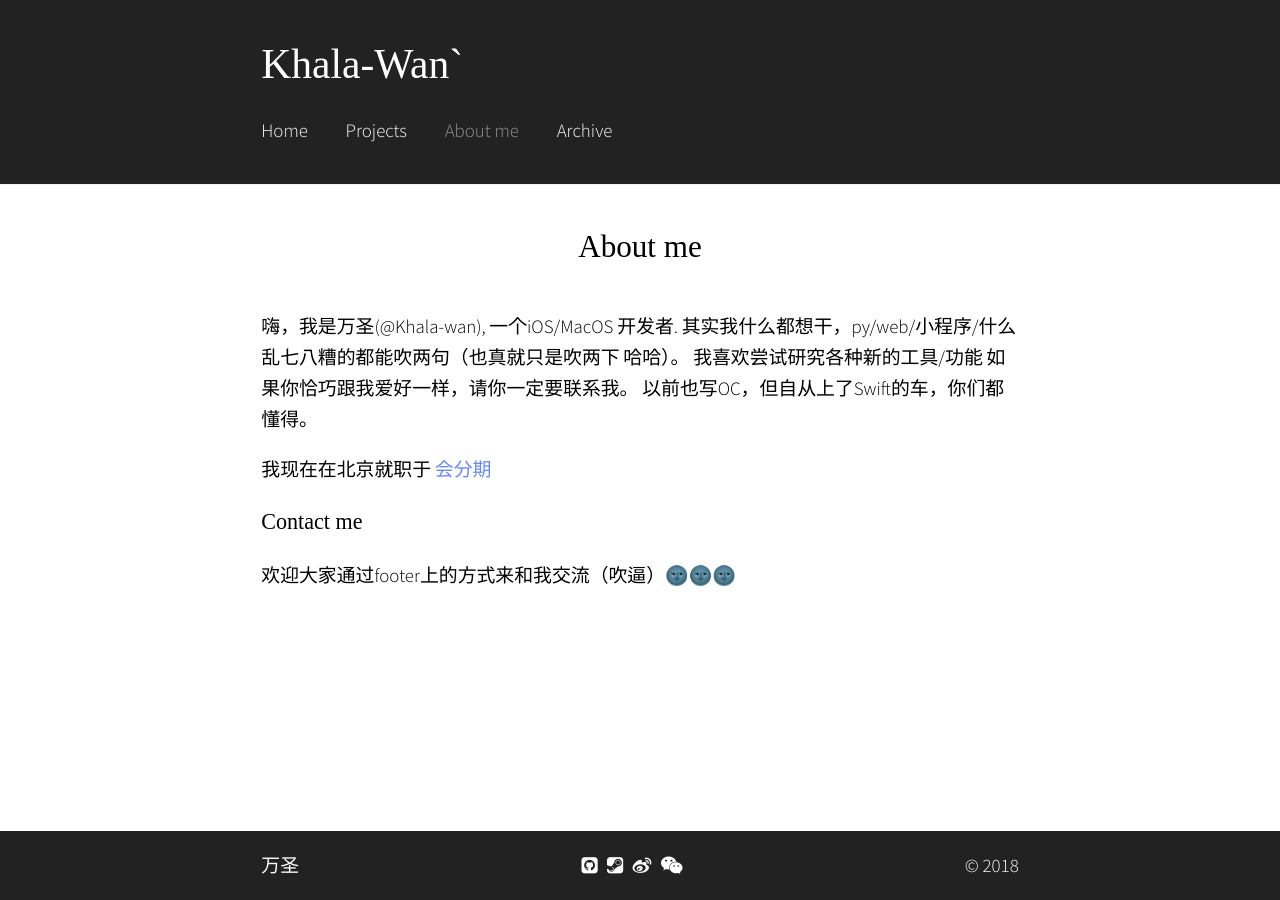
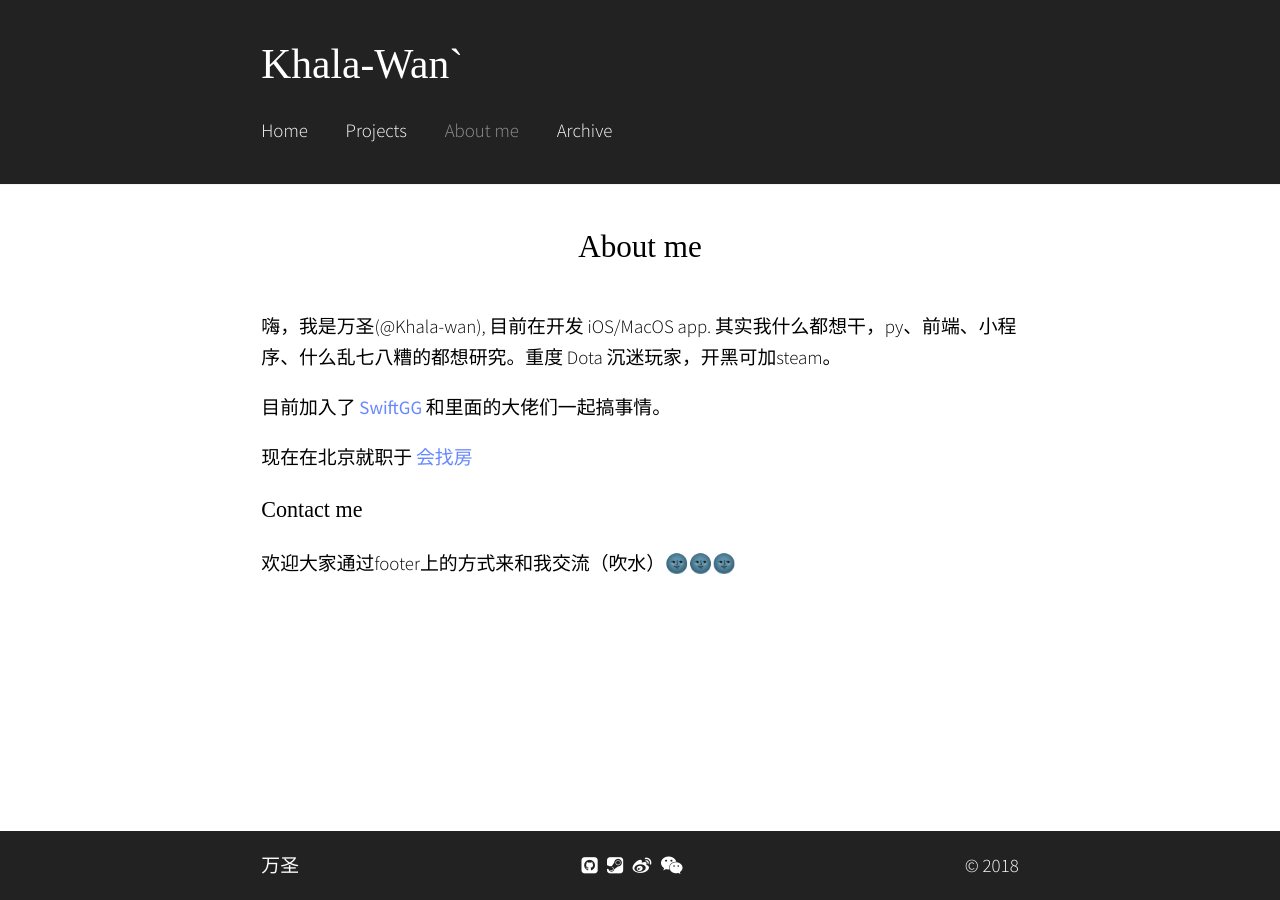
Before and after one commit to Khala-wan/Khala-wan.github.io, a Jekyll site: the page built from about.md, in a window 1280 px wide. Built offline with Jekyll 4.4.1, drawn with Linux system fonts in a browser that asks for light colours; some web fonts are replaced.

Commit message:
update about

```diff
--- a/about.md
+++ b/about.md
@@ -2,12 +2,12 @@
 title:  About me
 ---
 
-嗨，我是万圣(@Khala-wan), 一个iOS/MacOS 开发者. 其实我什么都想干，py/web/小程序/什么乱七八糟的都能吹两句（也真就只是吹两下 哈哈）。
-我喜欢尝试研究各种新的工具/功能 如果你恰巧跟我爱好一样，请你一定要联系我。
-以前也写OC，但自从上了Swift的车，你们都懂得。
+嗨，我是万圣(@Khala-wan), 目前在开发 iOS/MacOS app. 其实我什么都想干，py、前端、小程序、什么乱七八糟的都想研究。重度 Dota 沉迷玩家，开黑可加steam。
 
-我现在在北京就职于 [会分期](http://www.huifenqi.com)
+目前加入了 [SwiftGG](https://swift.gg) 和里面的大佬们一起搞事情。
+
+现在在北京就职于 [会找房](http://www.huifenqi.com)
 
 ### Contact me
 
-欢迎大家通过footer上的方式来和我交流（吹逼）🌚🌚🌚
+欢迎大家通过footer上的方式来和我交流（吹水）🌚🌚🌚
```
